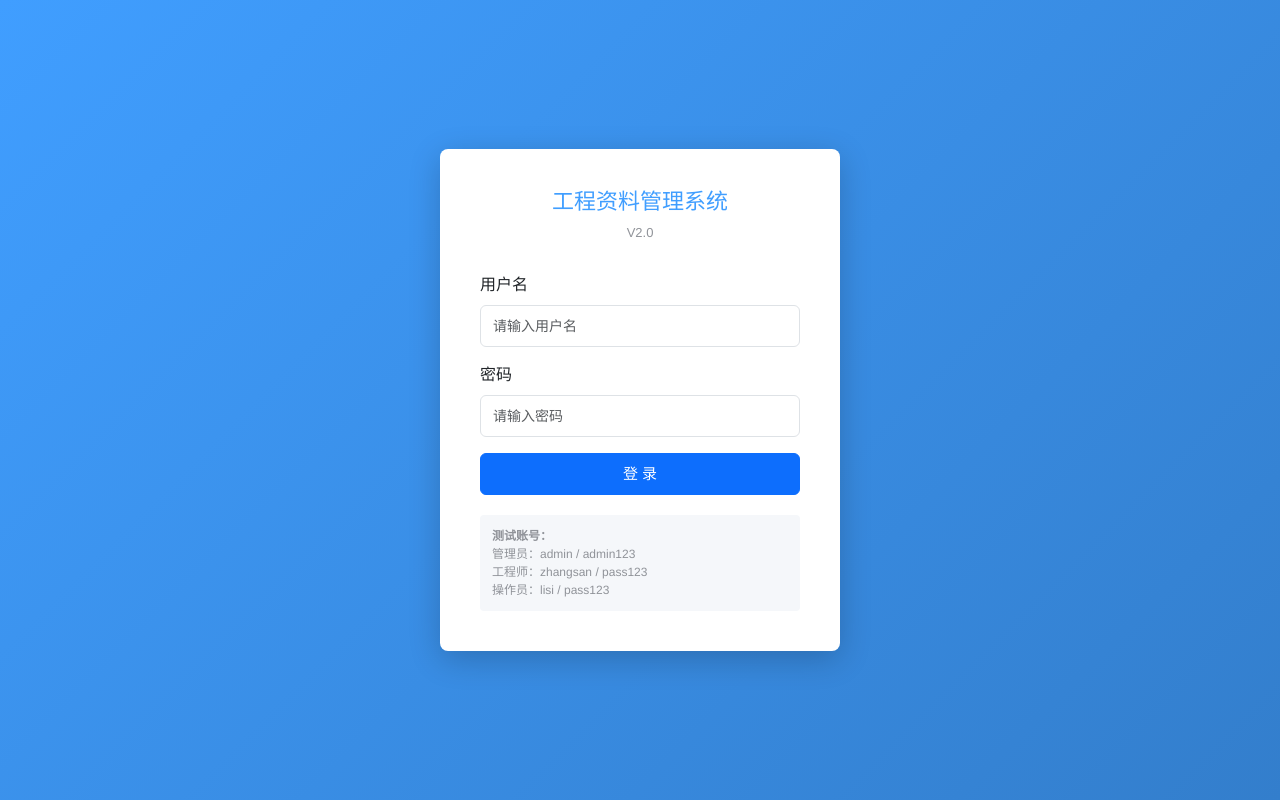
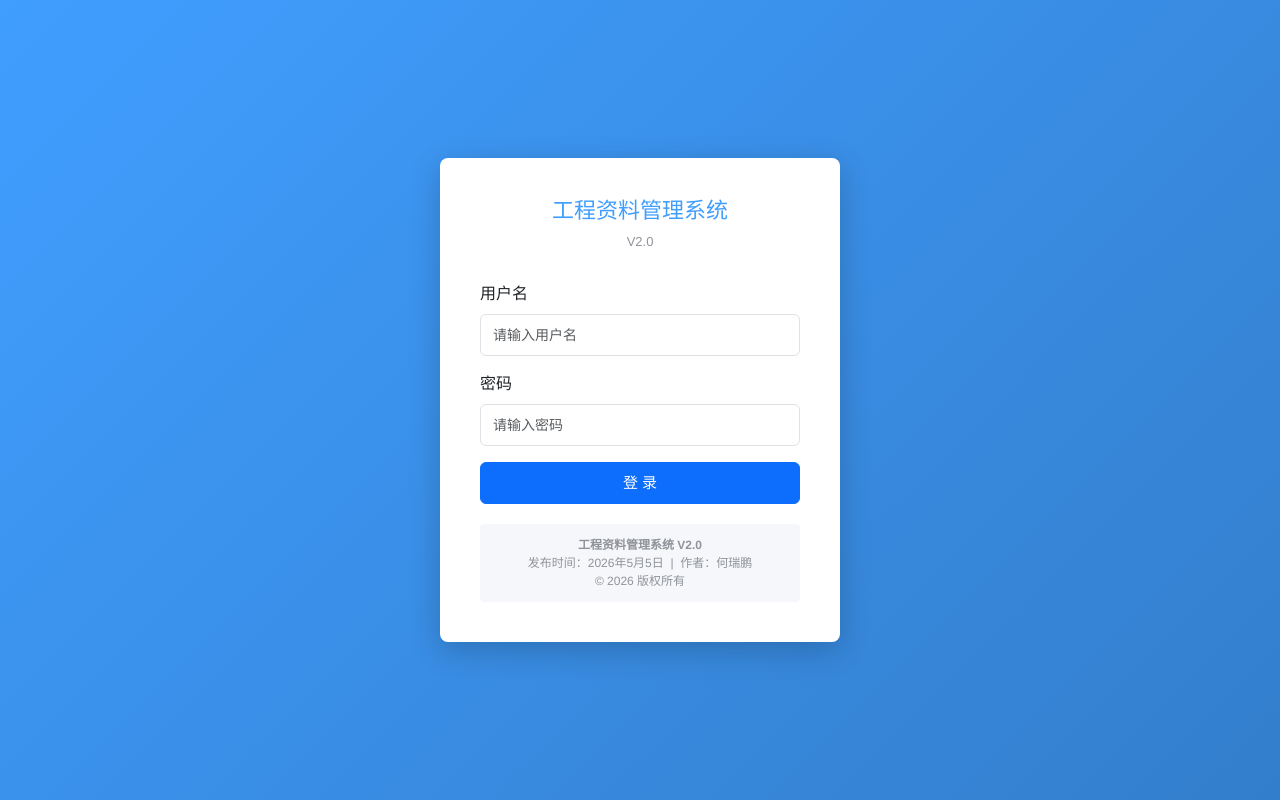
Before and after one commit to heruipeng/pcb-material-system, a Django app: page /login/ in a window 1280 px wide. Run offline with Django 4.2, Linux system fonts and the light colour scheme.

Commit message:
登录页改为版权信息，底部增加版权栏
- 登录页：替换测试账号为版权信息（系统名/发布时间/作者）
- 所有页面底部新增版权栏：工程资料管理系统 V2.0 | 何瑞鹏 | © 2026

```diff
--- a/templates/base.html
+++ b/templates/base.html
@@ -370,6 +370,10 @@
         </div>
     </div>
 
+    <div style="text-align:center;padding:16px;color:#909399;font-size:12px;border-top:1px solid #EBEEF5;margin-top:20px;">
+        工程资料管理系统 V2.0 &nbsp;|&nbsp; 作者：何瑞鹏 &nbsp;|&nbsp; © 2026
+    </div>
+
     <script src="https://code.jquery.com/jquery-3.7.0.min.js"></script>
     <script src="https://cdn.jsdelivr.net/npm/bootstrap@5.3.0/dist/js/bootstrap.bundle.min.js"></script>
     {% block extra_js %}{% endblock %}
--- a/templates/login.html
+++ b/templates/login.html
@@ -66,11 +66,10 @@
             <button type="submit" class="btn btn-primary w-100">登 录</button>
         </form>
 
-        <div style="margin-top:20px;padding:12px;background:#f5f7fa;border-radius:4px;font-size:12px;color:#909399;">
-            <strong>测试账号：</strong><br>
-            管理员：admin / admin123<br>
-            工程师：zhangsan / pass123<br>
-            操作员：lisi / pass123
+        <div style="margin-top:20px;padding:12px;background:#f5f7fa;border-radius:4px;font-size:12px;color:#909399;text-align:center;">
+            <strong>工程资料管理系统 V2.0</strong><br>
+            发布时间：2026年5月5日 &nbsp;|&nbsp; 作者：何瑞鹏<br>
+            © 2026 版权所有
         </div>
     </div>
 </body>
```
